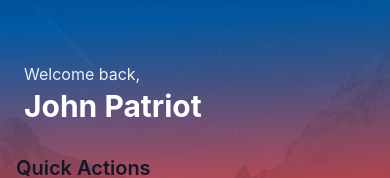
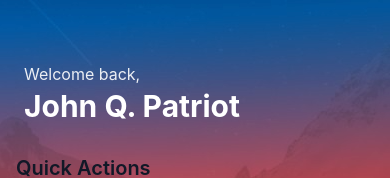
Before and after one commit to DavidMoritz/meritas, a React Native app in the folder meritas-app/: screen /Home in a window 390 px wide. Shown: the top 178 px of the page. Built offline with nearby package versions, Linux system fonts and the light colour scheme.

Commit message:
update name

```diff
--- a/meritas-app/src/screens/HomeScreen.js
+++ b/meritas-app/src/screens/HomeScreen.js
@@ -14,7 +14,7 @@ import { Card } from '../components/Card';
 export const HomeScreen = ({ navigation }) => {
   // Mock user data (skip auth for now)
   const user = {
-    name: 'John Patriot',
+    name: 'John Q. Patriot',
     phone: '(555) 123-4567',
   };
 
```
